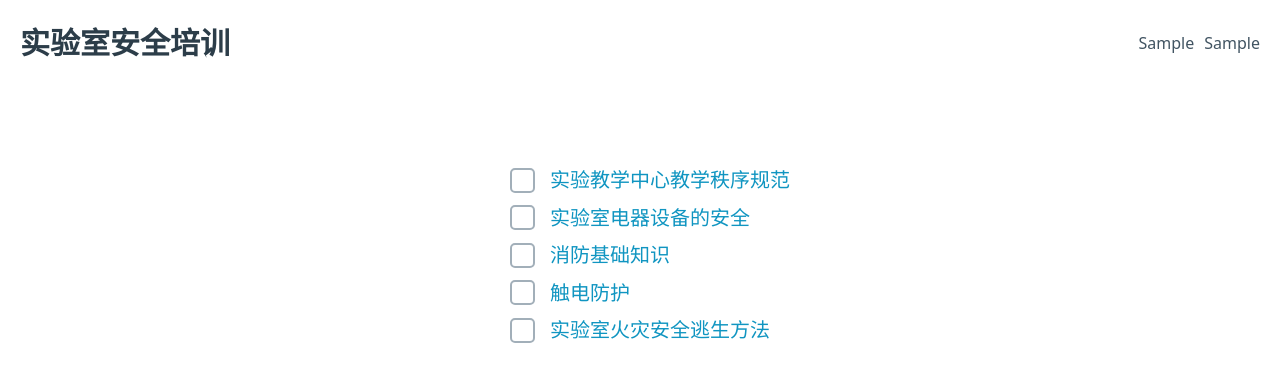
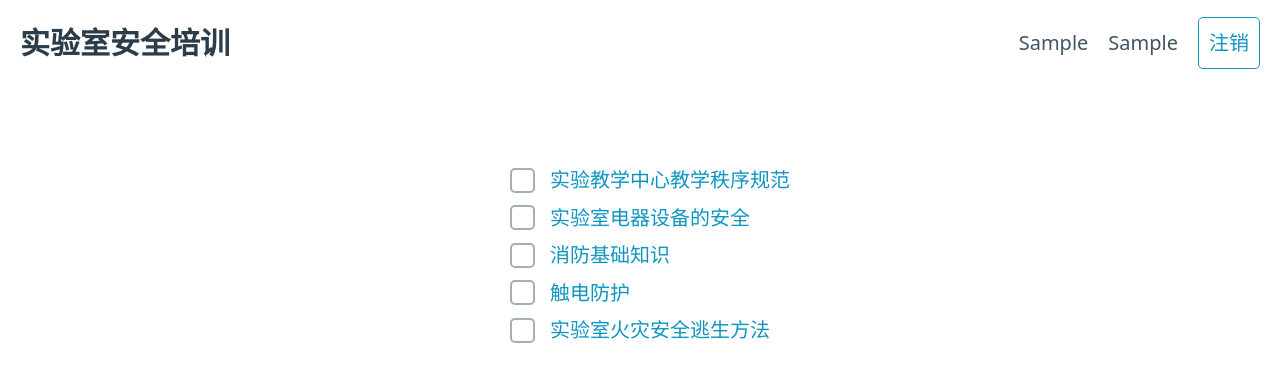
Before and after one commit to USTIL-bot/lab-safety, a Vue app: page /learn in a window 1280 px wide. Both pictures are taken after typing "Sample", "Sample" into the empty fields and a click on the button "开始学习". Shown: the top 382 px of the page. Built offline with nearby package versions, Linux system fonts and the light colour scheme.

Commit message:
Add function: user signing out

```diff
--- a/src/App.vue
+++ b/src/App.vue
@@ -1,34 +1,79 @@
 <script setup lang="ts">
 import { storeToRefs } from 'pinia'
-import { RouterView } from 'vue-router'
+import { ref } from 'vue'
+import { RouterView, useRouter } from 'vue-router'
+import { useLearnStore } from './stores/learn'
 import { useUserStore } from './stores/user'
 
 const { id, name } = storeToRefs(useUserStore())
+const { clear: userClear, userIsEmpty } = useUserStore()
+const { clear: learnClear } = useLearnStore()
+
+const isOpen = ref(false)
+
+function toggle() {
+  const duration = 400
+  if (isOpen.value) {
+    document.documentElement.classList.add('modal-is-closing')
+    setTimeout(() => {
+      document.documentElement.classList.remove('modal-is-open', 'modal-is-closing')
+      isOpen.value = false
+    }, duration)
+  } else {
+    document.documentElement.classList.add('modal-is-open', 'modal-is-opening')
+    setTimeout(() => {
+      document.documentElement.classList.remove('modal-is-opening')
+    }, duration)
+    isOpen.value = true
+  }
+}
+
+const router = useRouter()
+
+function clear() {
+  userClear()
+  learnClear()
+  toggle()
+  router.push('/')
+}
 </script>
 
 <template>
   <nav class="container-fluid">
     <ul>
       <li>
-        <h3><RouterLink to="/">实验室安全培训</RouterLink></h3>
+        <h3 class="home-link"><RouterLink to="/">实验室安全培训</RouterLink></h3>
       </li>
     </ul>
     <ul class="user">
       <li>{{ id }}</li>
       <li>{{ name }}</li>
+      <li v-if="!userIsEmpty()">
+        <a href="#" role="button" class="outline" @click="toggle">注销</a>
+      </li>
     </ul>
   </nav>
+  <dialog :open="isOpen">
+    <article>
+      <h3>警告</h3>
+      <p>您的账户将被注销，且学习记录将会被清空。</p>
+      <footer>
+        <a href="#" role="button" class="secondary" @click="toggle">取消</a>
+        <a class="warning" href="#" role="button" @click="clear">确认</a>
+      </footer>
+    </article>
+  </dialog>
   <main class="container">
     <RouterView />
   </main>
 </template>
 
 <style scoped>
-h3 {
+.home-link {
   margin-bottom: 0;
 }
 
-h3 > a {
+.home-link > a {
   color: inherit;
 }
 
@@ -41,16 +86,8 @@ main {
   margin-top: 4rem;
 }
 
-.user {
-  font-size: 16px;
-  display: flex;
-  gap: 0.5rem;
-  padding-left: 0.5rem;
-  padding-right: 0.5rem;
-}
-
-.user > li {
-  padding-left: 0;
-  padding-right: 0;
+.warning {
+  --primary: #dc2626;
+  --primary-hover: #b91c1c;
 }
 </style>
--- a/src/stores/learn.ts
+++ b/src/stores/learn.ts
@@ -3,8 +3,6 @@ import { ref } from 'vue'
 
 export const useLearnStore = defineStore('learn', () => {
   const learnt = ref(load())
-
-  // const length = computed(() => learnt.value.length)
 
   function pages(id: number) {
     return learnt.value[id - 1].length
@@ -27,6 +25,11 @@ export const useLearnStore = defineStore('learn', () => {
     save()
   }
 
+  function clear() {
+    localStorage.removeItem('learn')
+    learnt.value = load()
+  }
+
   function save() {
     localStorage.setItem('learn', JSON.stringify(learnt.value))
   }
@@ -46,5 +49,5 @@ export const useLearnStore = defineStore('learn', () => {
     ]
   }
 
-  return { pages, hasLearnt, allHasLearnt, check }
+  return { pages, hasLearnt, allHasLearnt, check, clear }
 })
--- a/src/stores/user.ts
+++ b/src/stores/user.ts
@@ -15,10 +15,15 @@ export const useUserStore = defineStore('user', () => {
     localStorage.setItem('user', JSON.stringify({ id: id.value, name: name.value }))
   }
 
+  function clear() {
+    localStorage.removeItem('user')
+    ;({ id: id.value, name: name.value } = load())
+  }
+
   function load(): { id: string; name: string } {
     const userStorage = localStorage.getItem('user')
     return userStorage !== null ? JSON.parse(userStorage) : { id: '', name: '' }
   }
 
-  return { id, name, userIsEmpty, save }
+  return { id, name, userIsEmpty, save, clear }
 })
```
